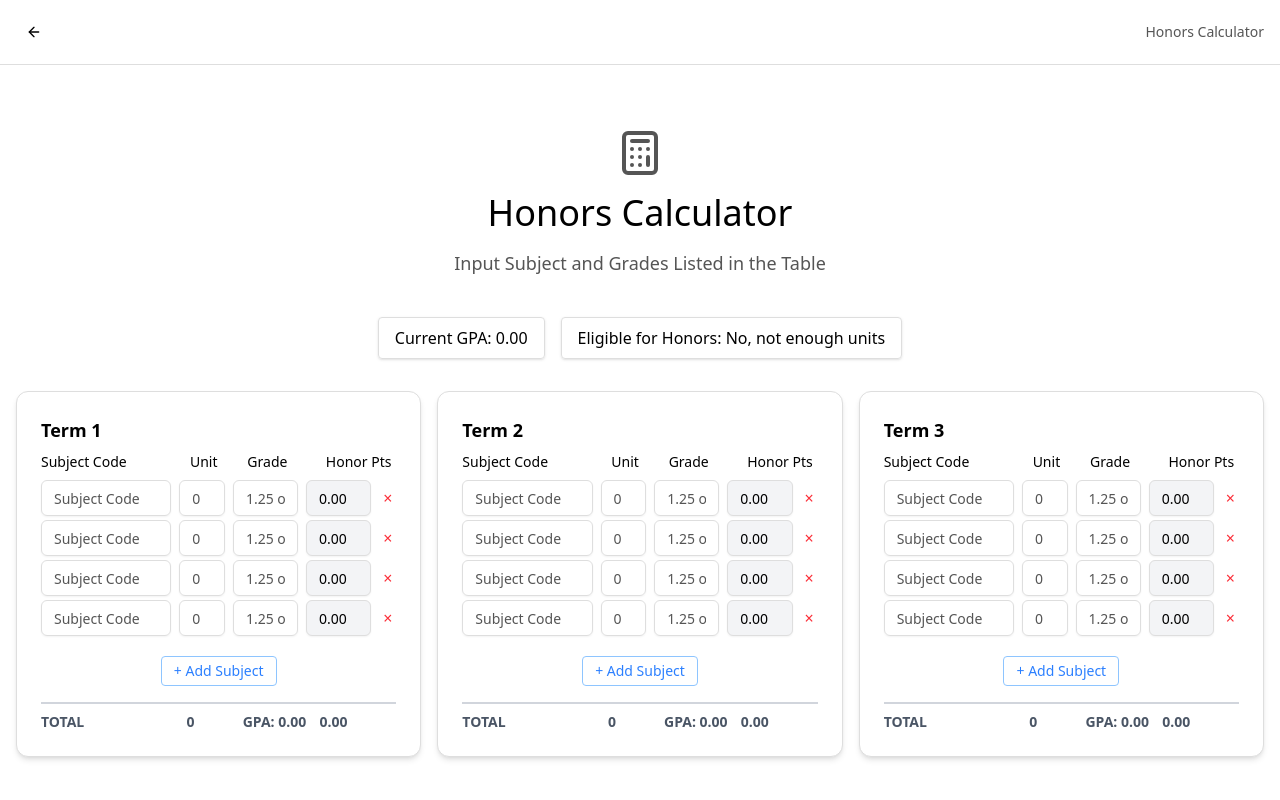
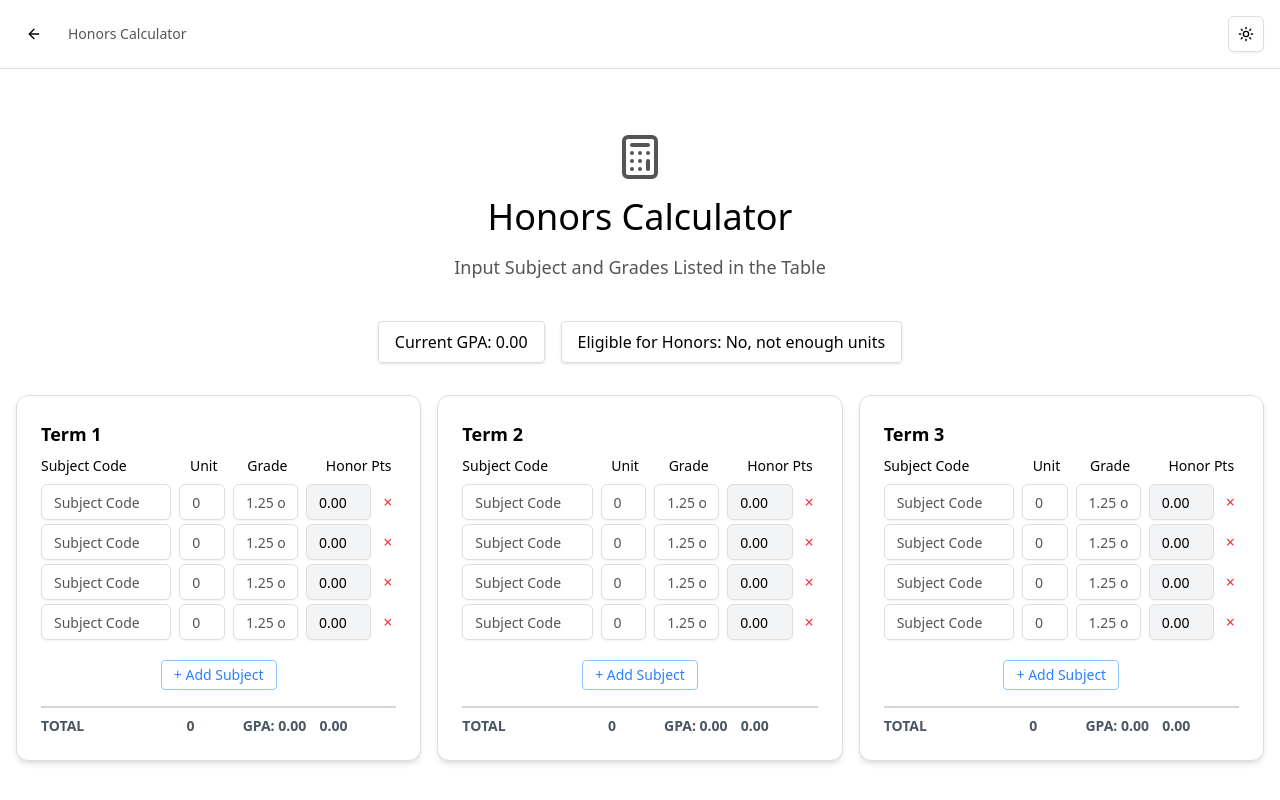
Before and after one commit to jpcsapc/APC-Honors-Checker, a Next.js app: page /honors in a window 1280 px wide. Shown: the top 800 px of the page. Built offline with nearby package versions, Linux system fonts and the light colour scheme.

Commit message:
ui: Move Header Text to Make Space for Theme Toggle Switch in Honors Calculator

```diff
--- a/src/app/honors/page.tsx
+++ b/src/app/honors/page.tsx
@@ -7,6 +7,7 @@ import { TermTable } from '../../components/TermTable';
 
 
 import Link from "next/link"
+import { ThemeToggle } from "@/components/theme-toggle"
 
 interface TermStats {
   gpa: number;
@@ -78,12 +79,15 @@ export default function HonorsCalcu() {
       <header className="border-b bg-card">
         <div className="container mx-auto px-4 py-4">
           <div className="flex items-center justify-between">
+            <div className="flex items-center gap-4">
               <Link href="/">
                 <Button variant="ghost" size="sm" className="p-2">
                   <ArrowLeft className="h-4 w-4" />
                 </Button>
               </Link>
               <h1 className="text-sm text-muted-foreground">Honors Calculator</h1>
+            </div>
+            <ThemeToggle />
           </div>
         </div>
       </header>
--- /dev/null
+++ b/src/components/ui/utils.ts
@@ -0,0 +1,6 @@
+import { type ClassValue, clsx } from "clsx"
+import { twMerge } from "tailwind-merge"
+
+export function cn(...inputs: ClassValue[]) {
+  return twMerge(clsx(inputs))
+}
```
Also changed, not shown: utils.ts (added). Lines whose indentation alone changed are shown as unchanged.
